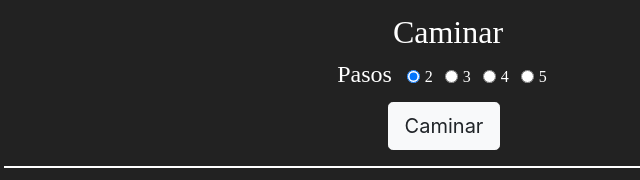
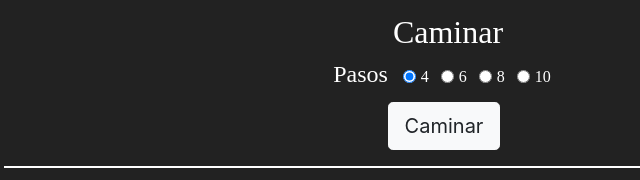
Before and after one commit to proyectoHumanoideTDP2/ProyectoHumanoide, a plain HTML site: page v21ESP/index.html in a window 1280 px wide. Shown: the part 249-429 px from the top of the page, 192-832 px from the left. Drawn offline with nearby package versions, Linux system fonts and the light colour scheme; files that its build step writes are made by us from their sources.

Commit message:
Se corrigieron detalles menores

```diff
--- a/v21ESP/index.html
+++ b/v21ESP/index.html
@@ -70,8 +70,12 @@
         <h2 class="title-text movimientos">Movimientos</h2>
         <div class="movimientos-content">
             <form action="" method="get" class="row justify-content-center">
-              <button class="btn btn-lg btn-light mr-2 mt-2 col-md-2" type="submit" name="funcion" value="1" method="get">Estabilizar</button>
-              <button class="btn btn-lg btn-light mr-2 mt-2 col-md-2" type="submit" name="funcion" value="2" method="get">Saludar</button>
+              <button class="btn btn-lg btn-light mr-2 mt-2 col-md-2" type="submit" name="funcion" value="1" method="get">
+                Estabilizar
+              </button>
+              <button class="btn btn-lg btn-light mr-2 mt-2 col-md-2" type="submit" name="funcion" value="2" method="get">
+                Saludar
+              </button>
               <button class="btn btn-lg btn-light mr-2 mt-2 col-md-2" type="submit" name="funcion" value="3" method="get">No</button>
               <button class="btn btn-lg btn-light mr-2 mt-2 col-md-2" type="submit" name="funcion" value="4" method="get">Dar la mano</button>
               <button class="btn btn-lg btn-light mr-2 mt-2 col-md-2" type="submit" name="funcion" value="5" method="get">Dab</button>
@@ -88,19 +92,19 @@
               <h4 class="title-text pasos"> Pasos </h4>
               <div class="form-check form-check-inline">
                 <input class="form-check-input" type="radio" id="2pasos"  value='2' name="caminar" checked>
-                    <label class="form-check-label text-radio" for="2pasos"> 2 </label>
+                <label class="form-check-label text-radio" for="2pasos"> 4 </label>
               </div>
               <div class="form-check form-check-inline">
                 <input class="form-check-input" type="radio" id="3pasos"  value='3' name="caminar">
-                    <label class="form-check-label text-radio" for="3pasos"> 3 </label>
+                <label class="form-check-label text-radio" for="3pasos"> 6 </label>
               </div>
               <div class="form-check form-check-inline">
                 <input class="form-check-input" type="radio" id="4pasos"  value='4' name="caminar">
-                  <label class="form-check-label text-radio" for="4pasos"> 4 </label>
+                <label class="form-check-label text-radio" for="4pasos"> 8 </label>
               </div>
               <div class="form-check form-check-inline">
                 <input class="form-check-input" type="radio" id="5pasos"  value='5' name="caminar">
-                  <label class="form-check-label text-radio" for="5pasos"> 5 </label>
+                <label class="form-check-label text-radio" for="5pasos"> 10 </label>
               </div>
             </div>
             <div class="row justify-content-center">
```
Also changed, not shown: 2 other files. Lines whose indentation alone changed are shown as unchanged.
